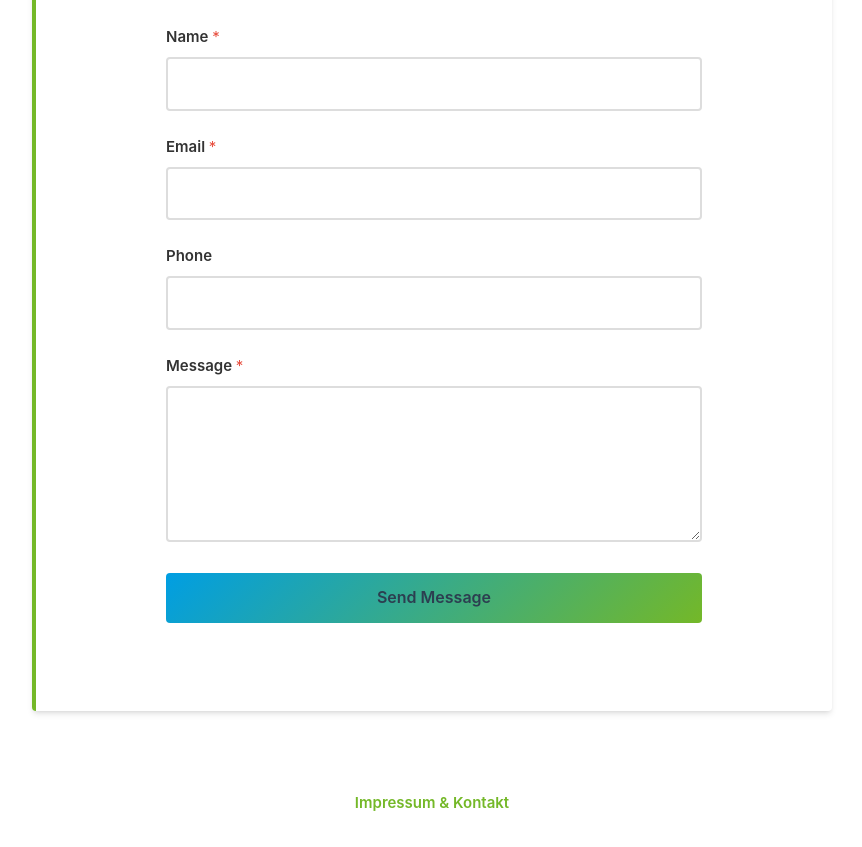
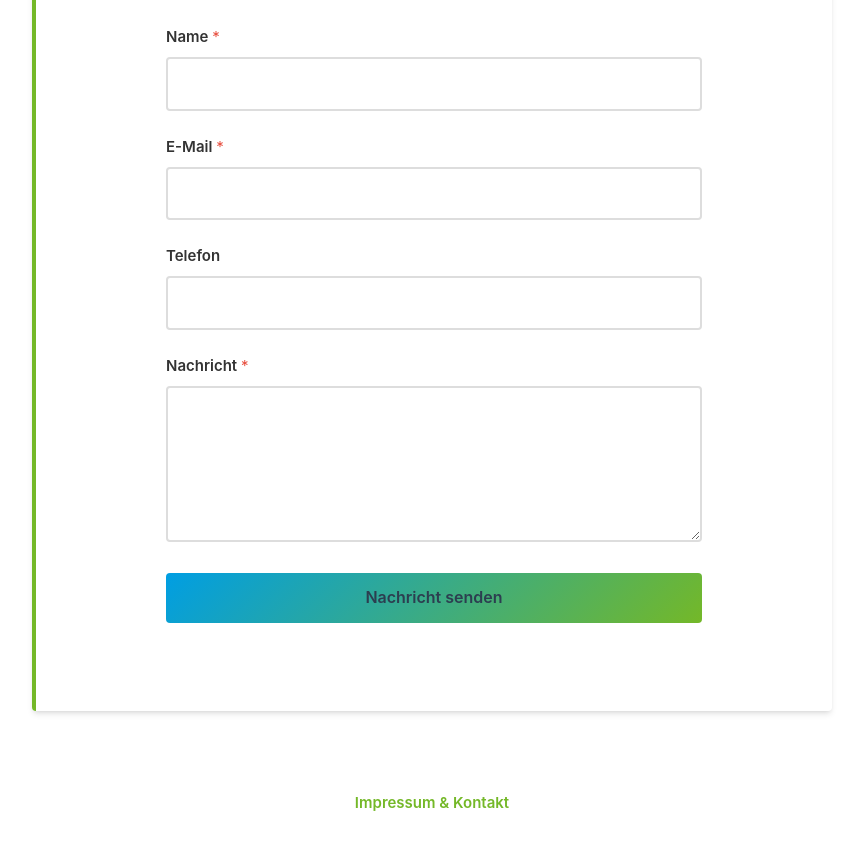
Before and after one commit to FL0R1AN84/lebenswerter-guertel, a Vue app: page /kontakt in a window 1280 px wide. Shown: the part 800-1647 px from the top of the page, without its empty margins (208-1070 px from the left). Built offline with nearby package versions, Linux system fonts and the light colour scheme.

Commit message:
refactor: translate labels from contact form

```diff
--- a/src/components/ContactForm.vue
+++ b/src/components/ContactForm.vue
@@ -90,7 +90,7 @@ const handleSubmit = () => {
     </div>
 
     <div class="form-group">
-      <label class="form-label" for="email">Email <span class="required">*</span></label>
+      <label class="form-label" for="email">E-Mail <span class="required">*</span></label>
       <input
         id="email"
         v-model="formData.email"
@@ -106,7 +106,7 @@ const handleSubmit = () => {
     </div>
 
     <div class="form-group">
-      <label class="form-label" for="phone">Phone</label>
+      <label class="form-label" for="phone">Telefon</label>
       <input
         id="phone"
         v-model="formData.phone"
@@ -121,7 +121,7 @@ const handleSubmit = () => {
     </div>
 
     <div class="form-group">
-      <label class="form-label" for="message">Message <span class="required">*</span></label>
+      <label class="form-label" for="message">Nachricht <span class="required">*</span></label>
       <textarea
         id="message"
         v-model="formData.message"
@@ -136,7 +136,7 @@ const handleSubmit = () => {
       </p>
     </div>
 
-    <button class="submit-button" type="submit">Send Message</button>
+    <button class="submit-button" type="submit">Nachricht senden</button>
   </form>
 </template>
 
```
